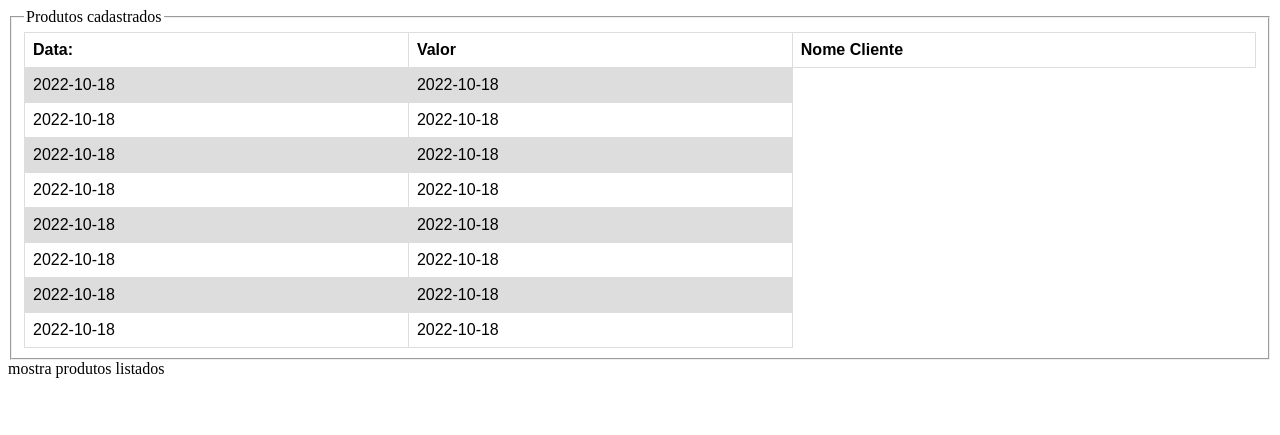
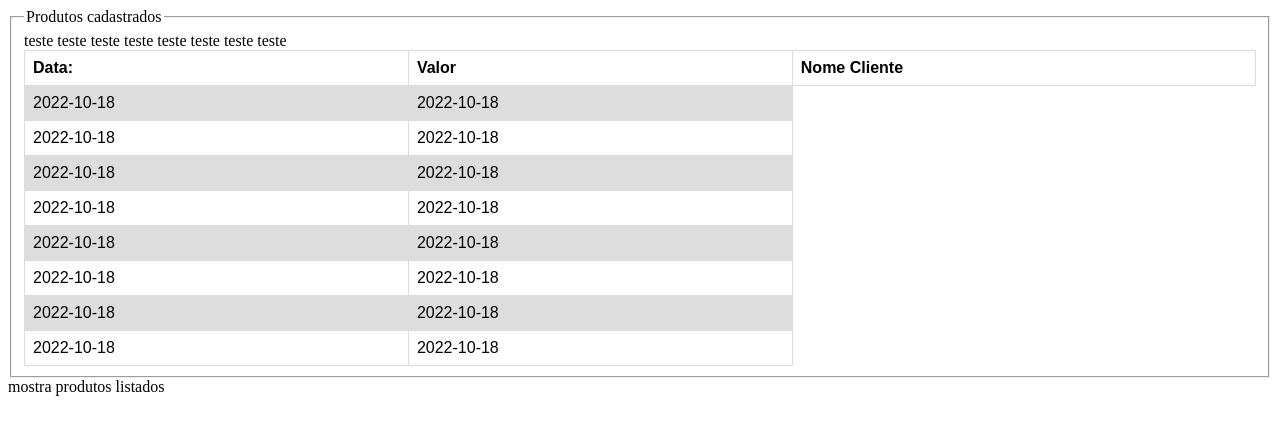
Before and after one commit to georgelofre/projeto_02_gama, a Flask app: page /relatorio in a window 1280 px wide. Shown: the top 435 px of the page. Run offline with Flask 2, Linux system fonts and the light colour scheme.

Commit message:
Update mostrarrealatorio.html

```diff
--- a/templates/mostrarrealatorio.html
+++ b/templates/mostrarrealatorio.html
@@ -13,7 +13,7 @@
               <tr>
                   <td>{{c.Data}}</td>
                   <td>{{c.Data}}</td>
-
+teste
               </tr>
           {% endfor %}
             </table>
```
